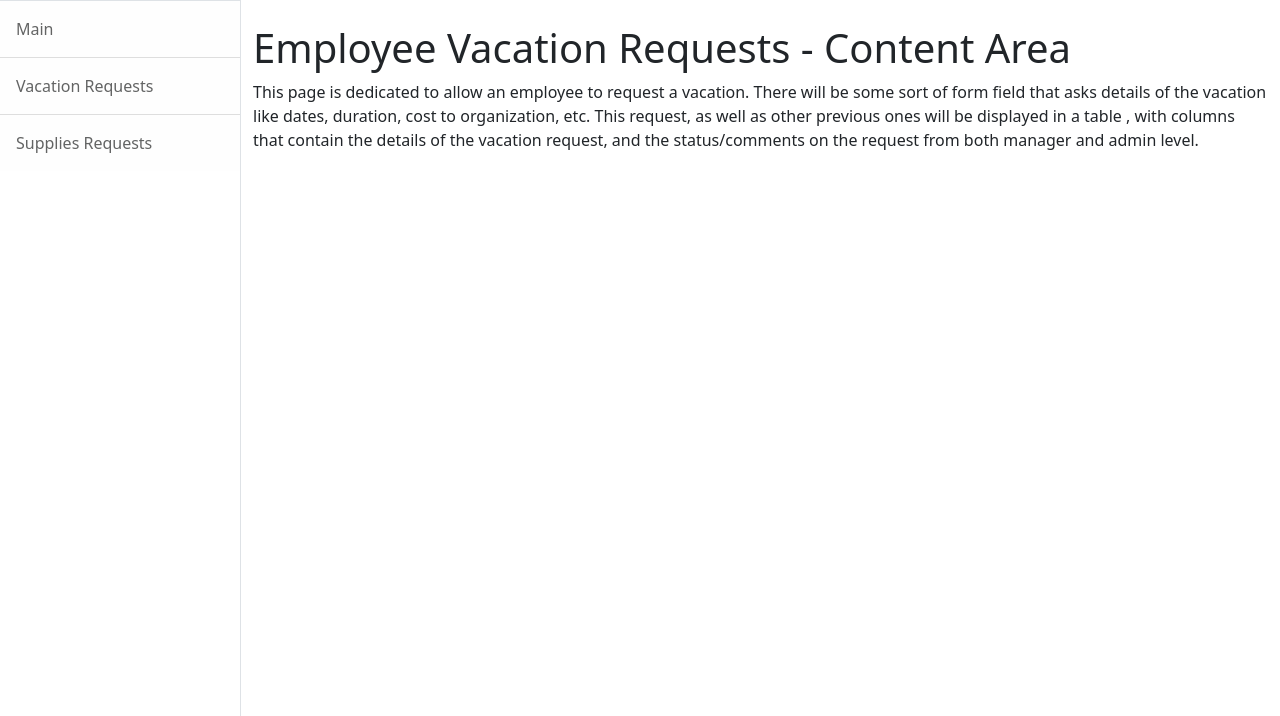
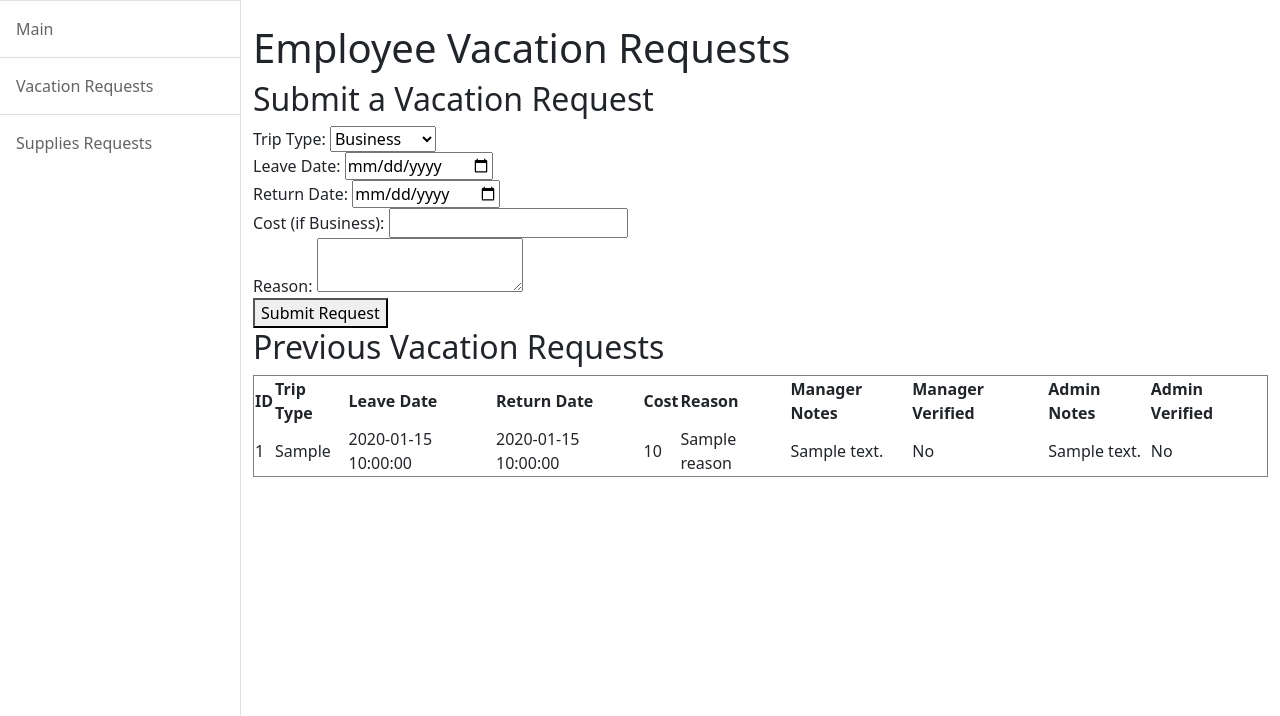
Before and after one commit to aiellom2/team-project, a Flask app: template templates/employee/employee-vacation-requests.html in a window 1280 px wide. Shown: the part 57-773 px from the top of the page. Run offline with Flask 3, Linux system fonts and the light colour scheme; the template is opened without the code that fills it: most values are stand-ins (such as "Sample title", 1, 10 or a date in 2020).

Commit message:
Update employee-vacation-requests.html

```diff
--- a/templates/employee/employee-vacation-requests.html
+++ b/templates/employee/employee-vacation-requests.html
@@ -2,27 +2,25 @@
 <html lang="en">
     <head>
         <title>Employee Vacation Requests</title>
-        <!-- Core theme CSS (includes Bootstrap)-->
         <link href="static/styles.css" rel="stylesheet" />
     </head>
     <body>
         <div class="d-flex" id="wrapper">
-            <!-- Sidebar -->
             <div class="border-end bg-white" id="sidebar-wrapper">
                 <div id="sidebar-wrapper"></div>
             </div>
 
-            <!-- Page content wrapper-->
             <div id="page-content-wrapper">
-                <!-- Top navigation-->
                 <nav class="navbar navbar-expand-lg navbar-light bg-light border-bottom">
                     <div class="container-fluid">
                         <button class="btn btn-primary" id="sidebarToggle">Toggle Sidebar Menu</button>
-                        <button class="navbar-toggler" type="button" data-bs-toggle="collapse" data-bs-target="#navbarSupportedContent" aria-controls="navbarSupportedContent" aria-expanded="false" aria-label="Toggle navigation"><span class="navbar-toggler-icon"></span></button>
+                        <button class="navbar-toggler" type="button" data-bs-toggle="collapse" data-bs-target="#navbarSupportedContent">
+                            <span class="navbar-toggler-icon"></span>
+                        </button>
                         <div class="collapse navbar-collapse" id="navbarSupportedContent">
                             <ul class="navbar-nav ms-auto mt-2 mt-lg-0">
                                 <li class="nav-item dropdown">
-                                    <a class="nav-link dropdown-toggle" id="navbarDropdown" href="#" role="button" data-bs-toggle="dropdown" aria-haspopup="true" aria-expanded="false">Sign In As / Logout </a>
+                                    <a class="nav-link dropdown-toggle" id="navbarDropdown" href="#" role="button" data-bs-toggle="dropdown">Sign In As / Logout </a>
                                     <div class="dropdown-menu dropdown-menu-end" aria-labelledby="navbarDropdown">
                                         <a class="dropdown-item" href="{{url_for('employeeLoginPage')}}">Sign in as Employee</a>
                                         <a class="dropdown-item" href="{{url_for('adminLoginPage')}}">Sign in as Admin</a>
@@ -34,21 +32,73 @@
                         </div>
                     </div>
                 </nav>
-                <!-- Page content-->
+
                 <div class="container-fluid">
-                    <h1 class="mt-4"> Employee Vacation Requests - Content Area </h1>
-                    <p> This page is dedicated to allow an employee to request a vacation. There will
-                        be some sort of form field that asks details of the vacation like dates, duration,
-                        cost to organization, etc. This request, as well as other previous ones will be displayed in
-                        a table , with columns that contain the details of the vacation request, and the
-                        status/comments on the request from both manager and admin level.
-                    </p>
+                    <h1 class="mt-4">Employee Vacation Requests</h1>
+
+                    <h2>Submit a Vacation Request</h2>
+                    <form action="{{ url_for('submit_vacation_request') }}" method="post">
+                        <label for="trip_type">Trip Type:</label>
+                        <select id="trip_type" name="trip_type" required>
+                            <option value="Business">Business</option>
+                            <option value="Personal">Personal</option>
+                            <option value="Emergency">Emergency</option>
+                            <option value="Other">Other</option>
+                        </select>
+                        <br>
+                        <label for="leave_date">Leave Date:</label>
+                        <input type="date" id="leave_date" name="leave_date" required>
+                        <br>
+                        <label for="return_date">Return Date:</label>
+                        <input type="date" id="return_date" name="return_date" required>
+                        <br>
+                        <label for="cost">Cost (if Business):</label>
+                        <input type="number" id="cost" name="cost" step="0.01">
+                        <br>
+                        <label for="reason">Reason:</label>
+                        <textarea id="reason" name="reason"></textarea>
+                        <br>
+                        <button type="submit">Submit Request</button>
+                    </form>
+
+                    <h2>Previous Vacation Requests</h2>
+                    <table border="1">
+                        <thead>
+                            <tr>
+                                <th>ID</th>
+                                <th>Trip Type</th>
+                                <th>Leave Date</th>
+                                <th>Return Date</th>
+                                <th>Cost</th>
+                                <th>Reason</th>
+                                <th>Manager Notes</th>
+                                <th>Manager Verified</th>
+                                <th>Admin Notes</th>
+                                <th>Admin Verified</th>
+                            </tr>
+                        </thead>
+                        <tbody>
+                            {% for request in vacation_requests %}
+                            <tr>
+                                <td>{{ request.id }}</td>
+                                <td>{{ request.trip_type }}</td>
+                                <td>{{ request.leave_date }}</td>
+                                <td>{{ request.return_date }}</td>
+                                <td>{{ request.cost if request.cost else 'N/A' }}</td>
+                                <td>{{ request.reason }}</td>
+                                <td>{{ request.manager_notes }}</td>
+                                <td>{{ 'Yes' if request.manager_verified else 'No' }}</td>
+                                <td>{{ request.admin_notes }}</td>
+                                <td>{{ 'Yes' if request.admin_verified else 'No' }}</td>
+                            </tr>
+                            {% endfor %}
+                        </tbody>
+                    </table>
                 </div>
             </div>
         </div>
-        <!-- Bootstrap core JS-->
+
         <script src="https://cdn.jsdelivr.net/npm/bootstrap@5.2.3/dist/js/bootstrap.bundle.min.js"></script>
-        <!-- Core theme JS-->
         <script src="static/sidebar-menu.js"></script>
     </body>
 </html>
```
